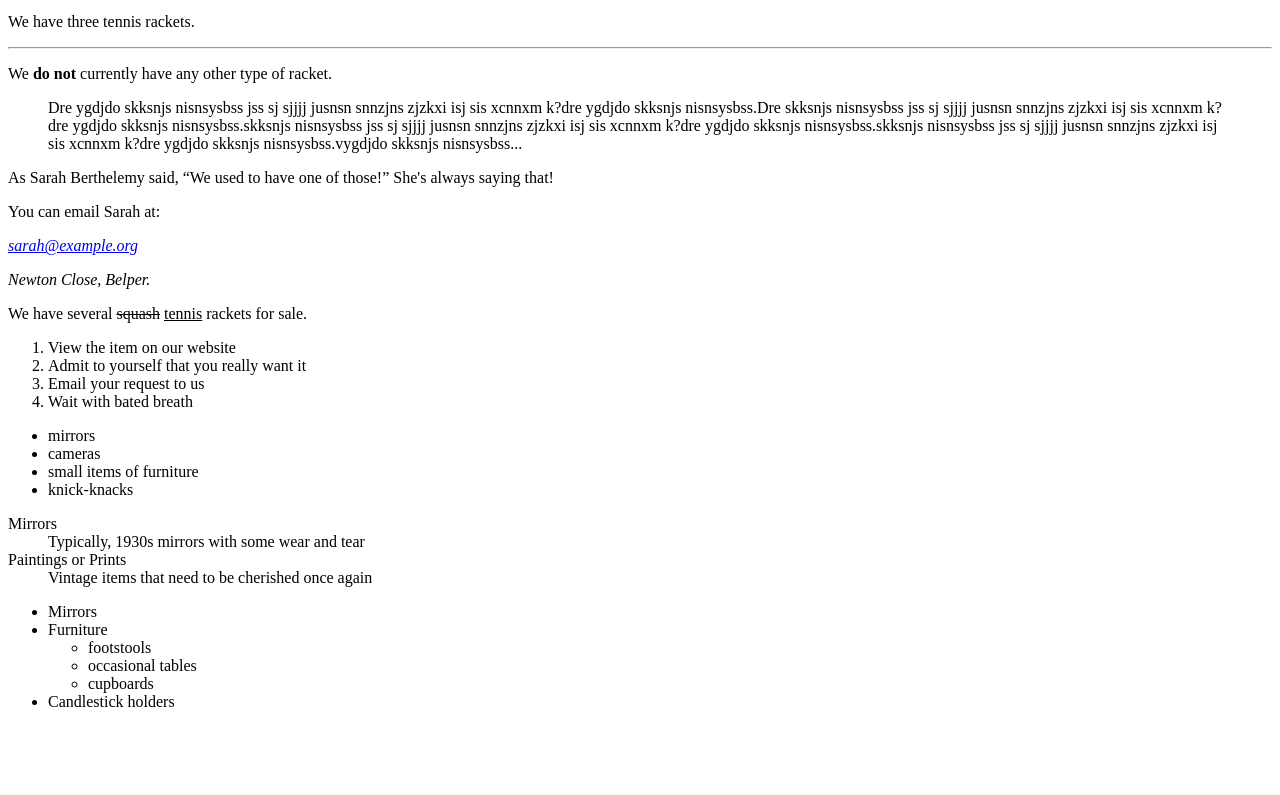
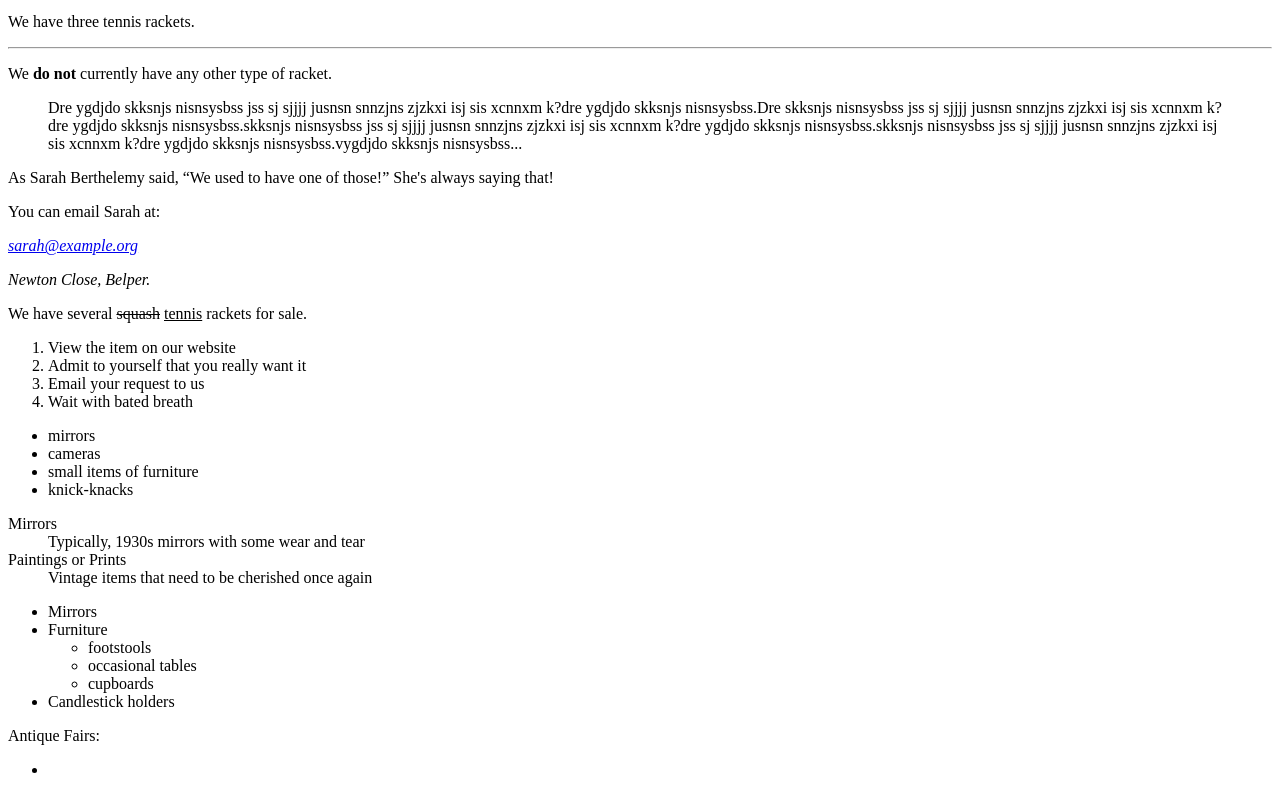
Before and after one commit to sarahberthelemy/Test-website, a plain HTML site: page index.html in a window 1280 px wide. Shown: the part 345-1140 px from the top of the page. Before the commit the page ends 1072 px from the top, so only its background shows below. Drawn offline with Linux system fonts and the light colour scheme.

Commit message:
links to other site

```diff
--- a/index.html
+++ b/index.html
@@ -58,5 +58,12 @@
             </li>
             <li>Candlestick holders</li>
             </ul>
+
+            <p>Antique Fairs:
+            <ul>
+              <li><a href="http://www.blueskyantiquesfairs.com/"</a></li>
+
+            </ul>
+            </p>
     </body>
 </html>
```
